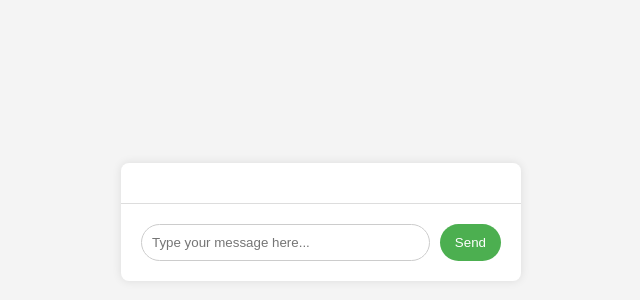
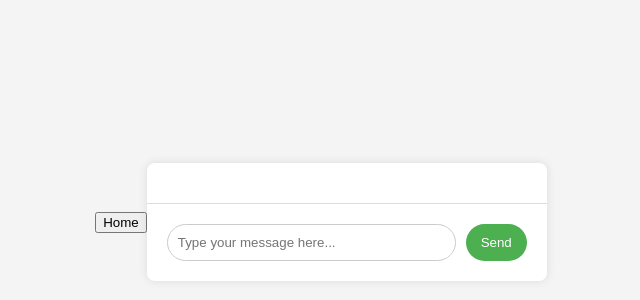
Before and after one commit to AmjadAli9/All-in-one-AI-webpage, a plain HTML site: page index.html in a window 1280 px wide. Shown: the part 178-478 px from the top of the page, without its empty margins (319-959 px from the left). Drawn offline with Linux system fonts and the light colour scheme.

Commit message:
Update index.html

```diff
--- a/index.html
+++ b/index.html
@@ -7,6 +7,7 @@
     <link rel="stylesheet" href="index.css">
 </head>
 <body>
+     <button onclick="homePage()">Home</button>
     <div class="chat-container">
         <div id="chatLog" class="chat-log"></div>
         <div id="typingIndicator" class="typing-indicator">Bot is typing...</div>
```
